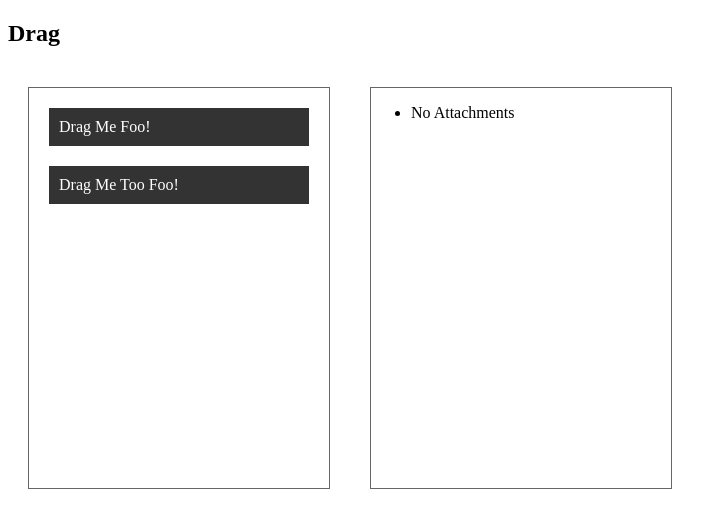
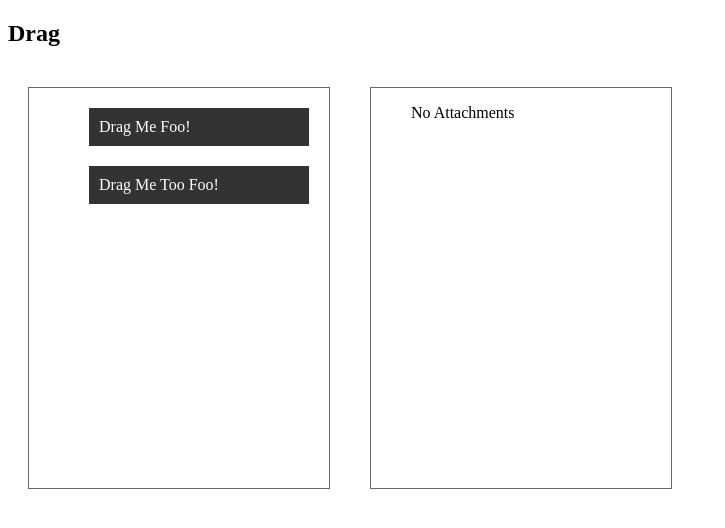
Before and after one commit to cnusbaum/Drag-and-Drop, a plain HTML site: page index.html in a window 1280 px wide. Shown: the whole page, without its empty margins (0-725 px from the left). Drawn offline with nearby package versions, Linux system fonts and the light colour scheme.

Commit message:
Minor changes

```diff
--- a/index.html
+++ b/index.html
@@ -2,7 +2,7 @@
 <html>
 <head>
 	<meta charset="utf-8">
-	<title>Test Drag & Drop</title>
+	<title>Test Drag &amp; Drop</title>
 	<script src="js/jquery-1.5.min.js" type="text/javascript" charset="utf-8"></script>
 	<script src="js/jquery-ui-1.8.9.custom.min.js" type="text/javascript" charset="utf-8"></script>
 	<script src="http://ajax.googleapis.com/ajax/libs/jquery/1.4/jquery.min.js"></script>
@@ -35,20 +35,29 @@
 			color: #000;
 			border: 1px solid #333;
 			}
+
+		#attachmentsList li {
+			display: block;
+			width: 250px;
+			height
+			}
 	</style>
 
 	<script type="text/javascript">
+
+		//doc ready function
 		$(document).ready(function() {
 
 			//make item draggable
-			//contains element to the body of the page
-			//cursor at offsets the cursor
-			$(".dragItem").draggable({ containment: 'body', cursorAt: { left: 5} , opacity: 0.35, revert: true, });
+			$(".dragItem").draggable({ containment: 'body', cursorAt: { left: 5} , opacity: 0.35, revert: true, connectToSortable: 'ul#attachmentsList' });
 
-			$("#attachmentsList").droppable();
-				$("#dropContainer").droppable({
-					drop: function() {}
-				});
+			$("ul#attachmentsList").droppable({
+					drop: function() { $(".dragItem").draggable({ revert: false }); }
+			});
+
+			// defines where to make the ajax call from
+			//$.ajaxSetup({ url: 'index.html'});
+
 
 		});
 	</script>
@@ -57,12 +66,14 @@
 <body>
 	<h2>Drag</h2>
 	<div id="dragContainer">
-		<div class="dragItem">
-			Drag Me Foo!
-		</div>
-		<div class="dragItem">
-			Drag Me Too Foo!
-		</div>
+		<ul>
+			<li class="dragItem">
+				Drag Me Foo!
+			</li>
+			<li class="dragItem">
+				Drag Me Too Foo!
+			</li>
+		</ul>
 	</div>
 
 	<div id="dropContainer">
```
Also changed, not shown: 1 other file.
